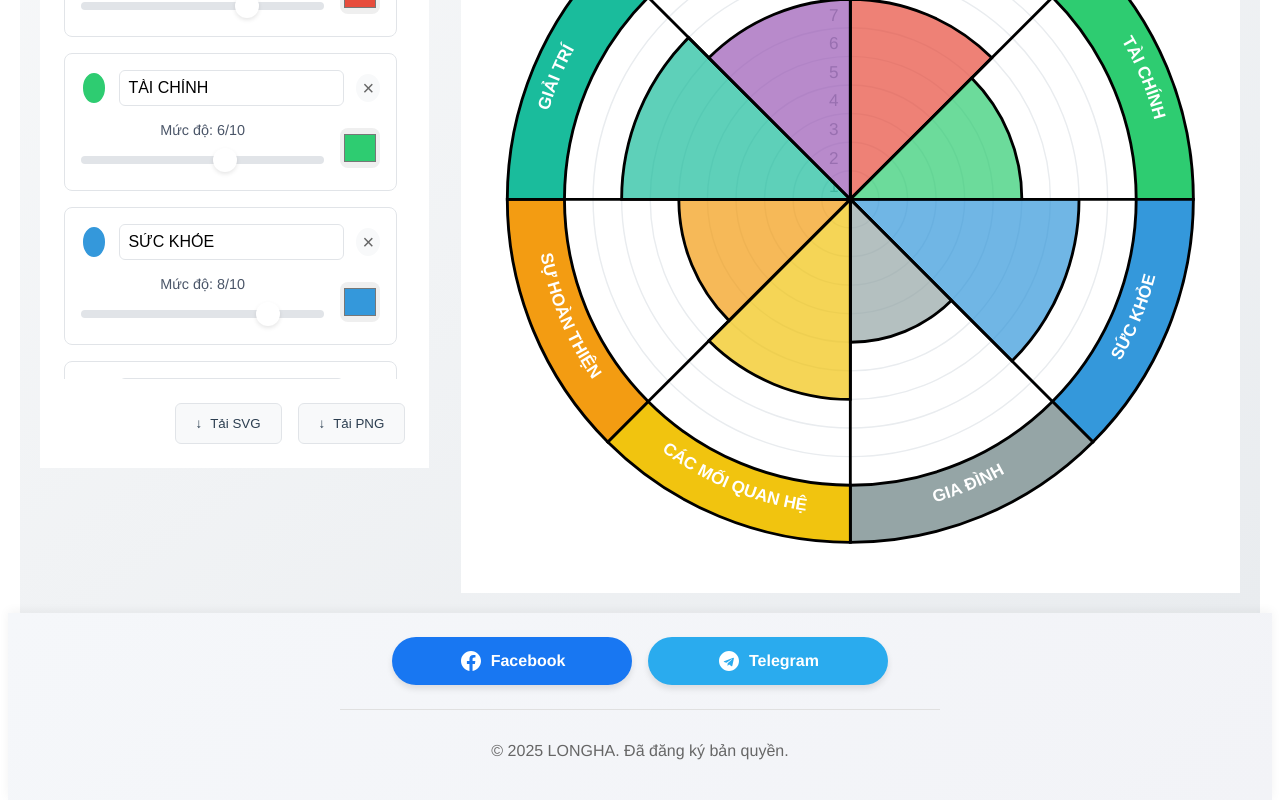
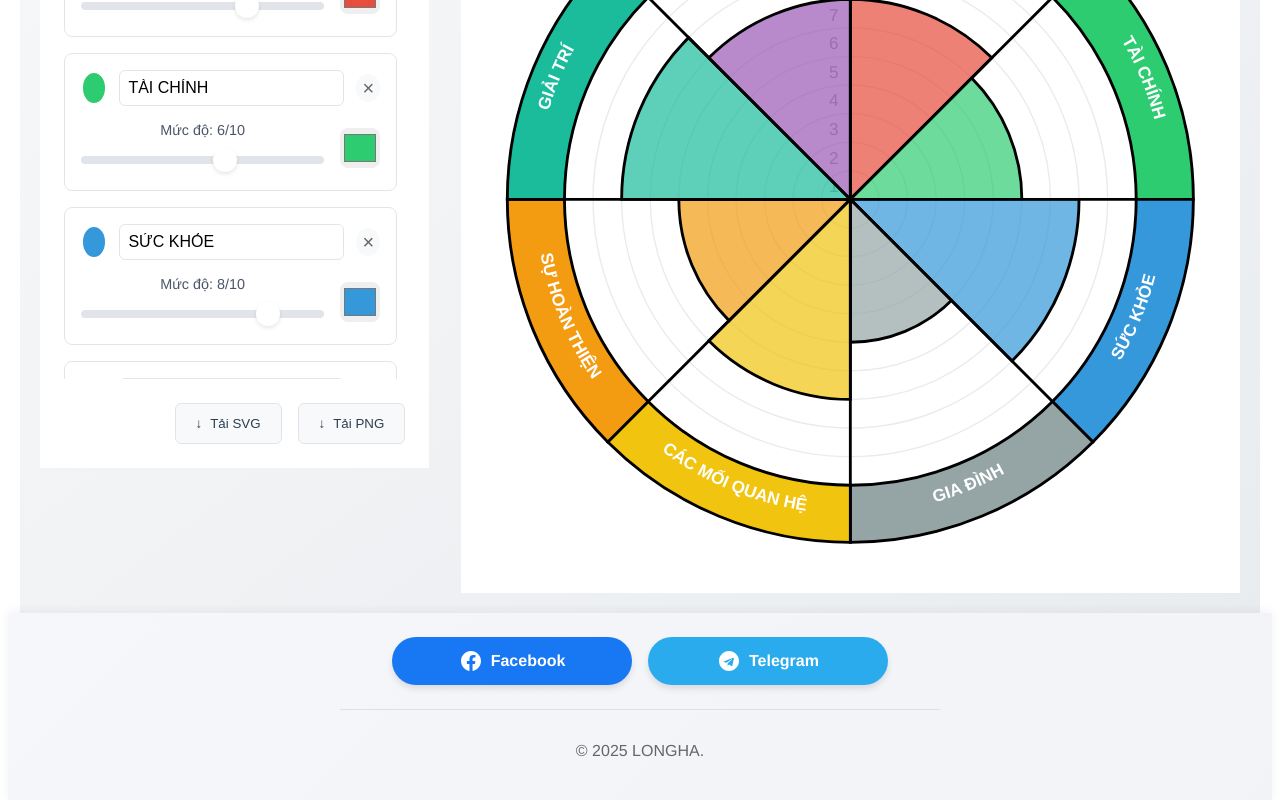
Before and after one commit to longhangoc/vue, a Vue app: page / in a window 1280 px wide. Shown: the part 391-1191 px from the top of the page. Built offline with nearby package versions, Linux system fonts and the light colour scheme.

Commit message:
Update Footer.vue

```diff
--- a/src/components/Footer.vue
+++ b/src/components/Footer.vue
@@ -2,13 +2,13 @@
   <footer class="modern-footer">
     <div class="footer-content">
       <div class="contact-buttons">
-        <a href="#" class="contact-button facebook">
+        <a href="https://www.facebook.com/share/1KTNPuLy7V/" class="contact-button facebook">
           <svg xmlns="http://www.w3.org/2000/svg" width="24" height="24" viewBox="0 0 24 24" fill="currentColor">
             <path d="M12 2C6.477 2 2 6.477 2 12c0 4.991 3.657 9.128 8.438 9.879V14.89h-2.54V12h2.54V9.797c0-2.506 1.492-3.89 3.777-3.89 1.094 0 2.238.195 2.238.195v2.46h-1.26c-1.243 0-1.63.771-1.63 1.562V12h2.773l-.443 2.89h-2.33v6.989C18.343 21.129 22 16.99 22 12c0-5.523-4.477-10-10-10z"/>
           </svg>
           <span>Facebook</span>
         </a>
-        <a href="#" class="contact-button telegram">
+        <a href="https://t.me/longha102" class="contact-button telegram">
           <svg xmlns="http://www.w3.org/2000/svg" width="24" height="24" viewBox="0 0 24 24" fill="currentColor">
             <path d="M12 2C6.477 2 2 6.477 2 12s4.477 10 10 10 10-4.477 10-10S17.523 2 12 2zm4.888 7.405l-1.566 7.338c-.116.511-.406.636-.822.395l-2.369-1.749-1.137 1.099c-.125.125-.23.23-.472.23l.168-2.395 4.361-3.941c.189-.168-.042-.263-.285-.094l-5.389 3.39-2.321-.724c-.504-.159-.513-.504.106-.743l9.054-3.49c.424-.153.798.105.659.739z"/>
           </svg>
@@ -16,7 +16,7 @@
         </a>
       </div>
       <div class="footer-bottom">
-        <p>© {{ currentYear }} LONGHA. Đã đăng ký bản quyền.</p>
+        <p>© {{ currentYear }} LONGHA.</p>
       </div>
     </div>
   </footer>
```
